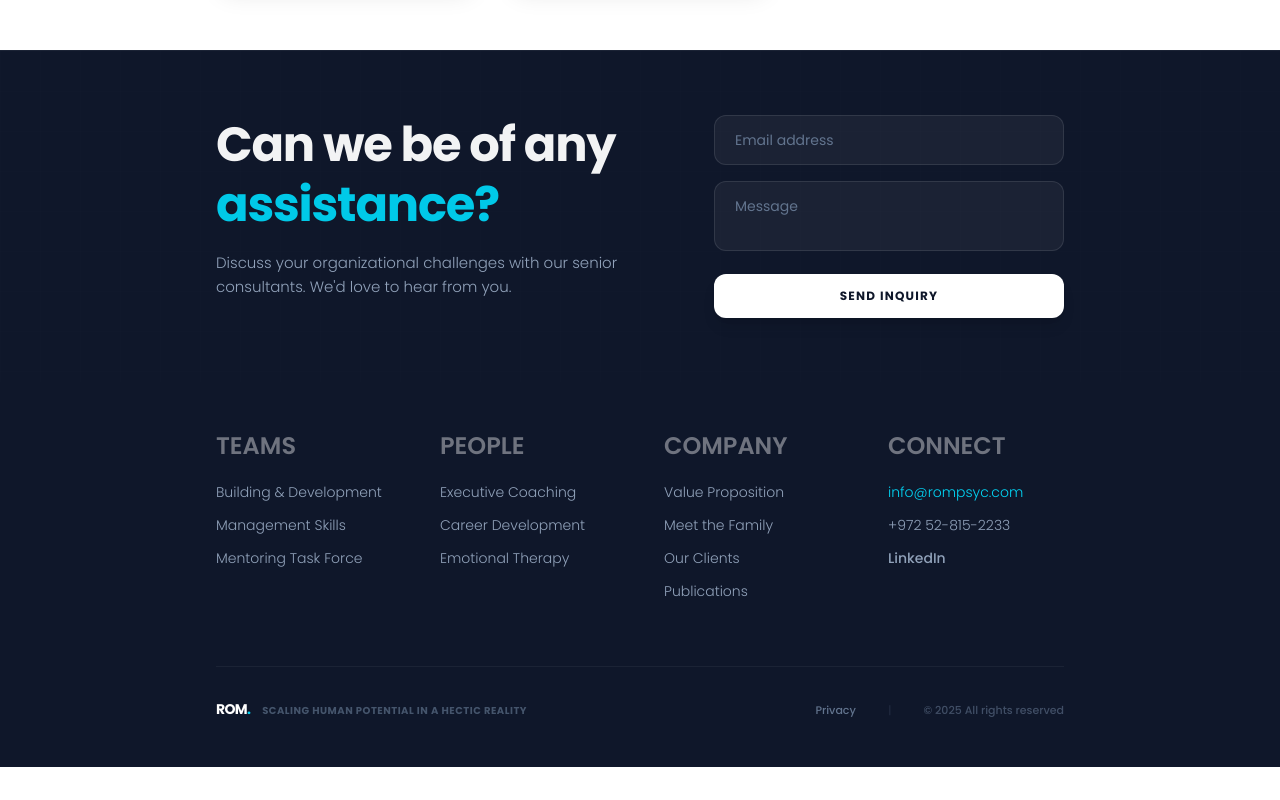
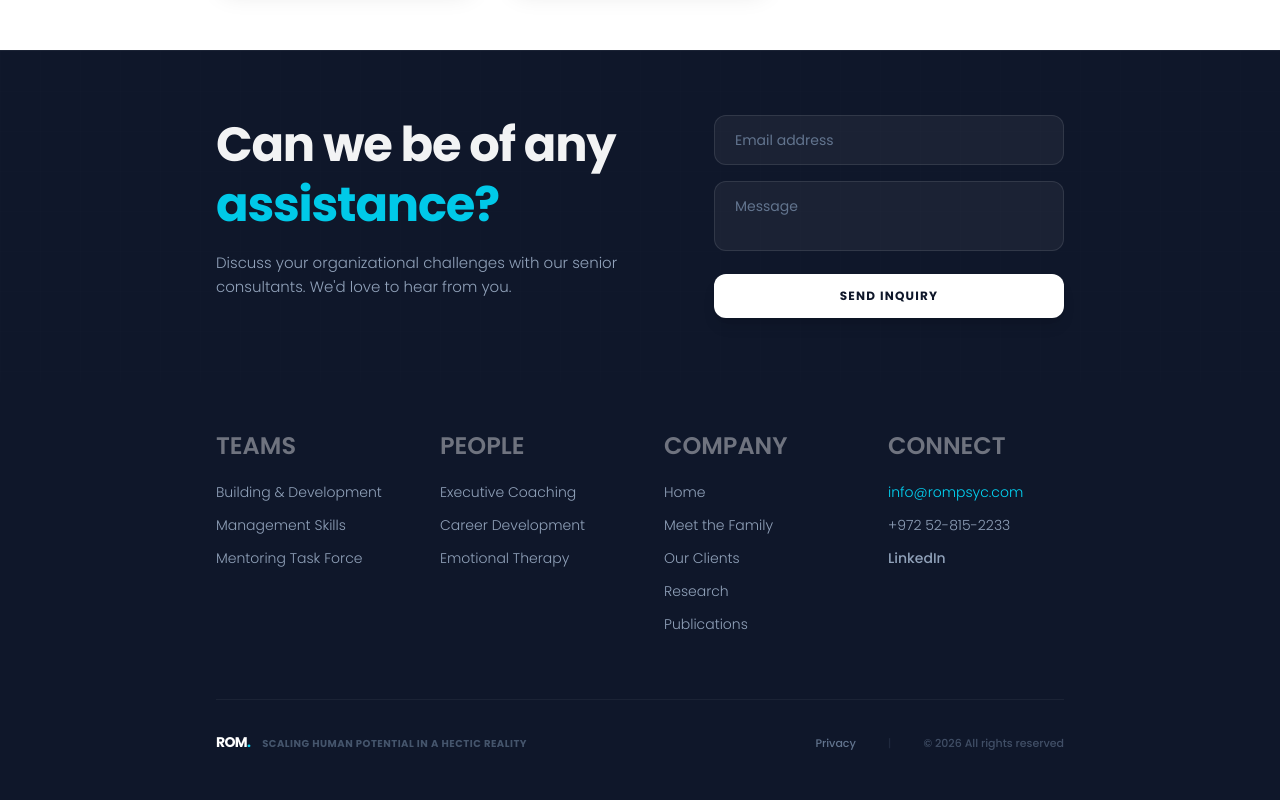
Before and after one commit to solakalfa/rom-business-psychology, an Astro site: page /team in a window 1280 px wide. Shown: the part 1761-2561 px from the top of the page. Before the commit the page ends 2528 px from the top, so only its background shows below. Built offline with nearby package versions, Linux system fonts and the light colour scheme; Astro itself is replaced by a stand-in of ours.

Commit message:
Fix navigation and add Research link

```diff
--- a/src/components/Drawer.astro
+++ b/src/components/Drawer.astro
@@ -9,7 +9,7 @@
     <button class="drawer-close" id="drawerClose">×</button>
 
     <nav class="drawer-nav">
-      <a href="/about" class="nav-link-main highlight">Value Proposition</a>
+      <a href="/" class="nav-link-main highlight">Home</a>
 
       <div class="nav-group">
         <a href="/teams-counseling" class="nav-link-main">Teams</a>
@@ -40,7 +40,7 @@
       <a href="/clients" class="nav-link-main">Our Clients</a>
       <a href="/team" class="nav-link-main">Meet the Family</a>
       <a href="/publications" class="nav-link-main">Publications</a>
-    </nav>
+<a href="/research" class="nav-link-main">Research</a>    </nav>
 
     <div class="drawer-footer">
       <div class="divider"></div>
--- a/src/components/Footer.astro
+++ b/src/components/Footer.astro
@@ -147,9 +147,7 @@
         </h3>
         <ul class="space-y-3 text-[14px] text-slate-400 font-light">
           <li>
-            <a href="/about" class="hover:text-cyan-400 transition-colors"
-              >Value Proposition</a
-            >
+            <a href="/" class="hover:text-cyan-400 transition-colors">Home</a>
           </li>
           <li>
             <a href="/team" class="hover:text-cyan-400 transition-colors"
@@ -159,6 +157,11 @@
           <li>
             <a href="/clients" class="hover:text-cyan-400 transition-colors"
               >Our Clients</a
+            >
+          </li>
+          <li>
+            <a href="/research" class="hover:text-cyan-400 transition-colors"
+              >Research</a
             >
           </li>
           <li>
@@ -191,7 +194,7 @@
           </li>
           <li>
             <a
-              href="https://linkedin.com"
+              href="https://www.linkedin.com/in/eldad-rom/"
               target="_blank"
               class="hover:text-white transition-colors font-medium">LinkedIn</a
             >
@@ -219,7 +222,7 @@
         <a href="/privacy" class="hover:text-white transition-colors">Privacy</a
         >
         <span class="opacity-20">|</span>
-        <p class="cursor-default opacity-60">© 2025 All rights reserved</p>
+        <p class="cursor-default opacity-60">© 2026 All rights reserved</p>
       </div>
     </div>
   </div>
```
